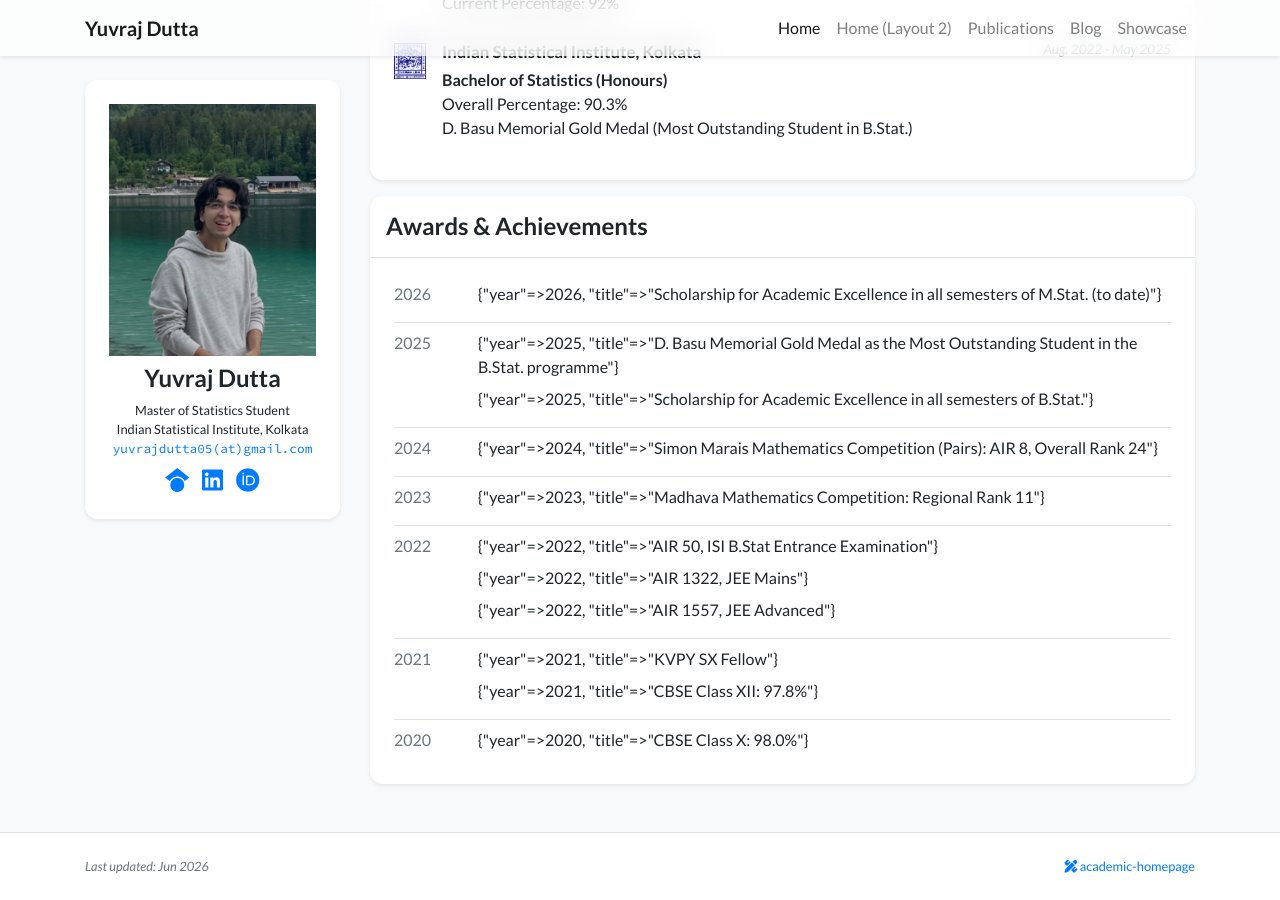
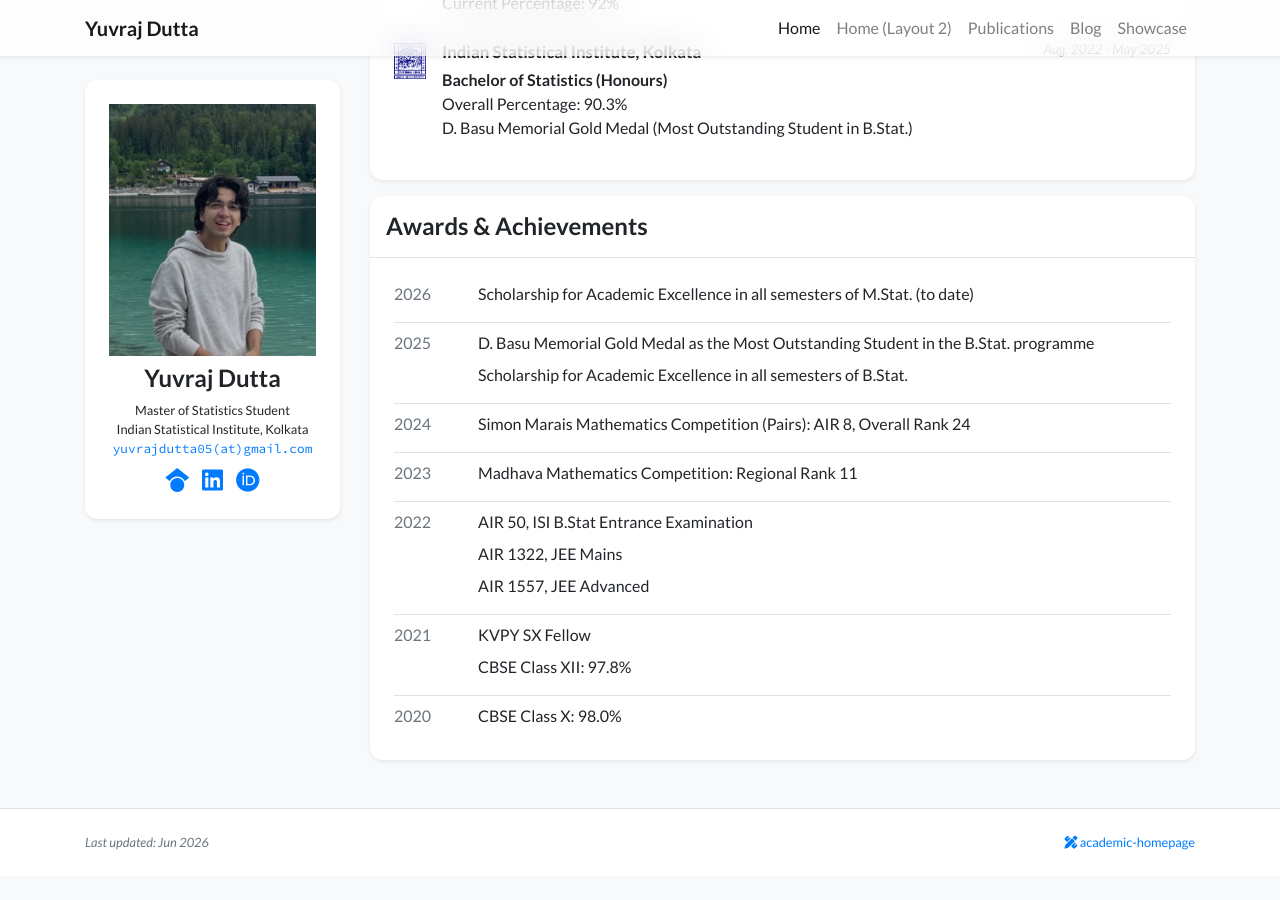
Before and after one commit to yuvrajdutta05/academic-homepage-test, a Jekyll site: the page built from index.html, in a window 1280 px wide and 900 px high, scrolled down 736 px. Built offline with Jekyll 4.4.1, drawn with Linux system fonts in a browser that asks for light colours; nearby versions of some CDN libraries; a style sheet for code colours, icons or effects is not loaded; after the commit the page ends 1612 px from its top, so only the background shows below that.

Commit message:
Update profile again

```diff
--- a/_includes/widgets/awards_card.html
+++ b/_includes/widgets/awards_card.html
@@ -26,7 +26,7 @@
 
                             {% for item in year.items %}
                             <div class="mb-2">
-                                {{ item }}
+                                {{ item["title"] }}
                             </div>
                             {% endfor %}
 
```
